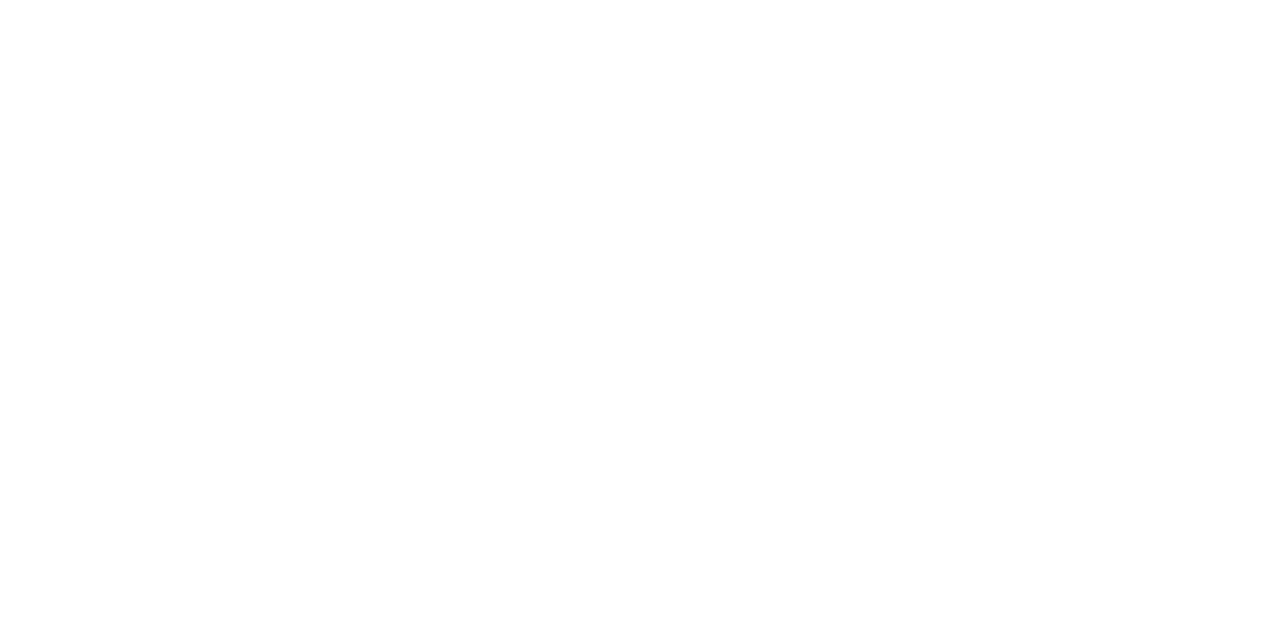
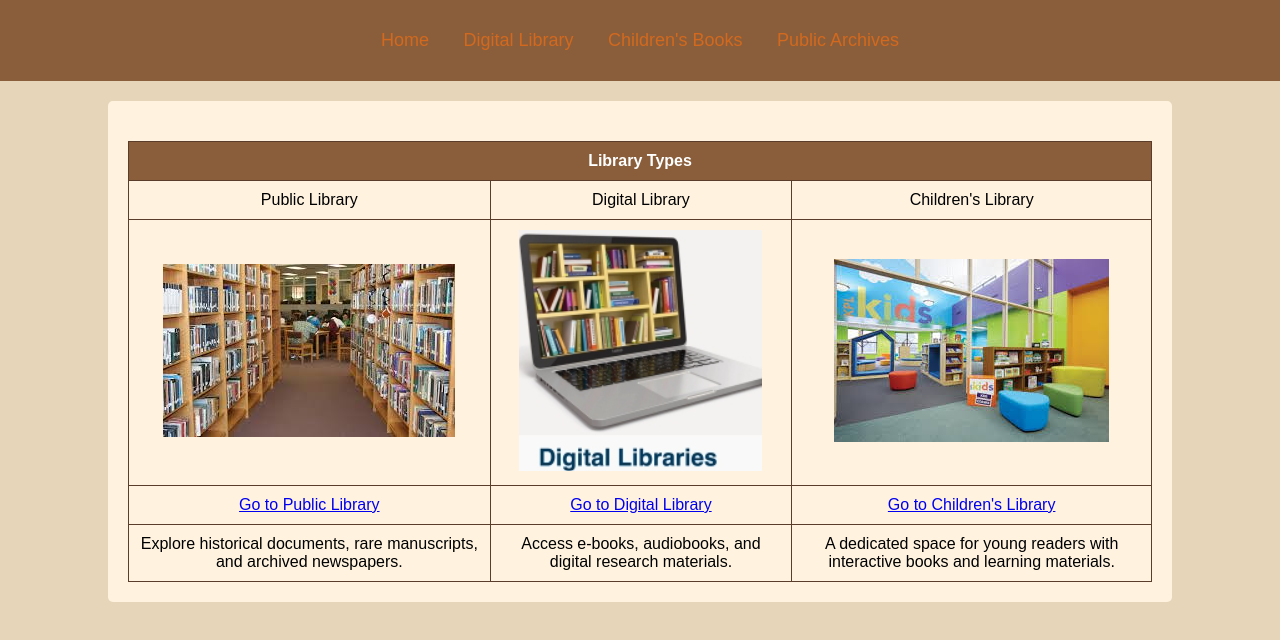
Before and after one commit to VadimGrabenko/okr, a website: page lab_1/index.html in a window 1280 px wide. Drawn offline with Linux system fonts and the light colour scheme.

Commit message:
lab_2 first part

```diff
--- a/lab_1/index.html
+++ b/lab_1/index.html
@@ -1,9 +1,95 @@
 <!DOCTYPE html>
 <html lang="en">
 <head>
-    <meta name="author" content="Vadym Hrabenko">
-    <title>Libraries for people</title>
+    <meta charset="UTF-8">
+    <meta name="viewport" content="width=device-width, initial-scale=1.0">
+    <title>Library</title>
+    <style>
+        body {
+            font-family: Arial, sans-serif;
+            background-color: #E6D5B8;
+            margin: 0;
+            padding: 0;
+        }
+        .navbar {
+            background-color: #8b5e3b;
+            padding: 15px;
+            text-align: center;
+        }
+        .navbar a {
+            color: #d2691e;
+            text-decoration: none;
+            padding: 15px;
+            font-size: 18px;
+            display: inline-block;
+        }
+        .container {
+            width: 80%;
+            margin: 20px auto;
+            background: #fff3e0;
+            padding: 20px;
+            border-radius: 5px;
+        }
+        h1, h2 { color: #5a3d2b; }
+        p { background-color: #ffe4c4; padding: 10px; border-radius: 5px; }
+        table {
+            width: 100%;
+            border-collapse: collapse;
+            margin-top: 20px;
+        }
+        th, td {
+            border: 1px solid #5a3d2b;
+            padding: 10px;
+            text-align: center;
+        }
+        th {
+            background-color: #8b5e3b;
+            color: white;
+        }
+        .image-container img {
+            width: 100%;
+            max-width: 300px;
+            height: auto;
+            border-radius: 10px;
+        }
+    </style>
 </head>
 <body>
+
+<div class="navbar">
+    <a href="index.html">Home</a>
+    <a href="digital.html">Digital Library</a>
+    <a href="children.html">Children's Books</a>
+    <a href="public.html">Public Archives</a>
+</div>
+
+<div class="container">
+    <table>
+        <tr>
+            <th colspan="3">Library Types</th>
+        </tr>
+        <tr>
+            <td>Public Library</td>
+            <td>Digital Library</td>
+            <td>Children's Library</td>
+        </tr>
+        <tr>
+            <td><a href="../lab_2/images/public.jpg" target="_blank"><img src="../lab_2/images/public.jpg" alt="Public Library"></a></td>
+            <td><a href="../lab_2/images/digital.png" target="_blank"><img src="../lab_2/images/digital.png" alt="Digital Library"></a></td>
+            <td><a href="../lab_2/images/children.jpg" target="_blank"><img src="../lab_2/images/children.jpg" alt="Children's Library"></a></td>
+        </tr>
+        <tr>
+            <td><a href="public.html#section-public">Go to Public Library</a></td>
+            <td><a href="digital.html#section-digital">Go to Digital Library</a></td>
+            <td><a href="children.html#section-children">Go to Children's Library</a></td>
+        </tr>
+        <tr>
+            <td>Explore historical documents, rare manuscripts, and archived newspapers.</td>
+            <td>Access e-books, audiobooks, and digital research materials.</td>
+            <td>A dedicated space for young readers with interactive books and learning materials.</td>
+        </tr>
+    </table>
+</div>
+
 </body>
 </html>
```
Also changed, not shown: lab_1/children.html (+2 -2 lines), lab_1/digital.html (+2 -2 lines), lab_1/public.html (+1 -1 lines).
